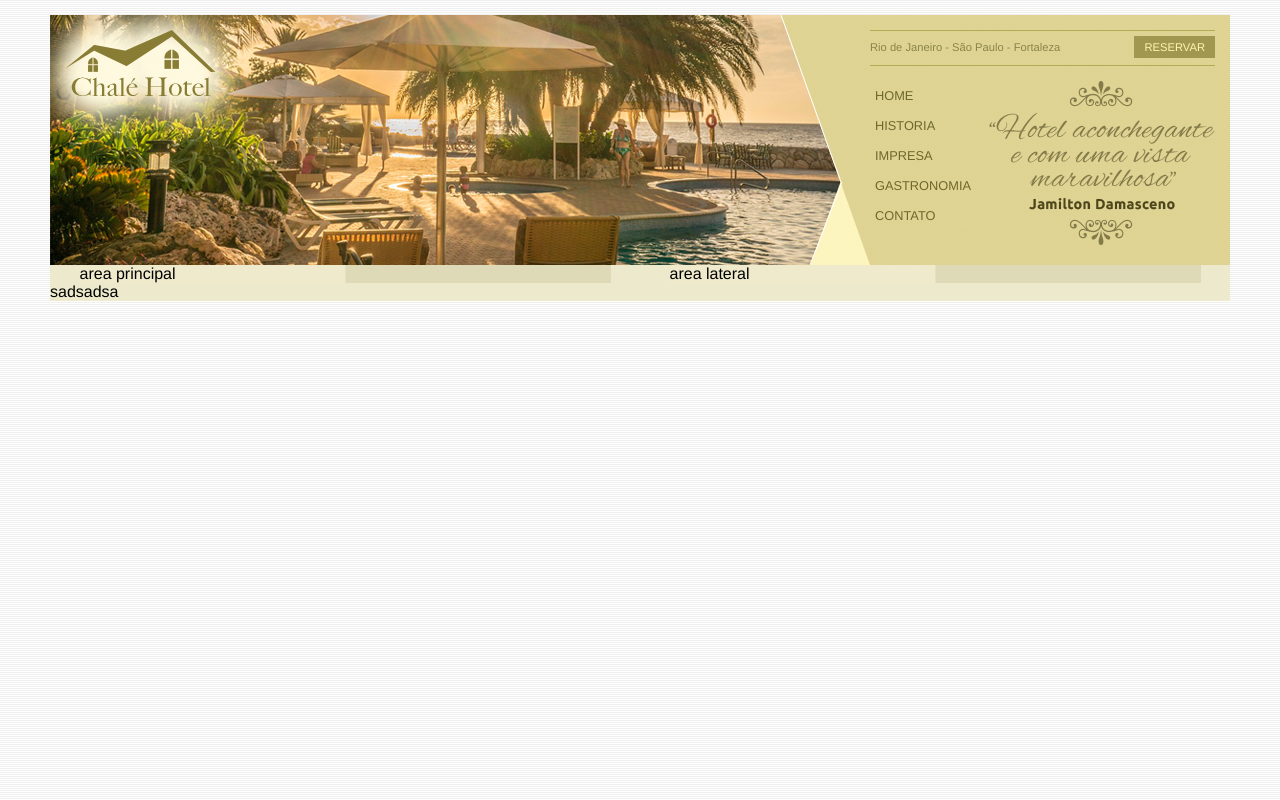
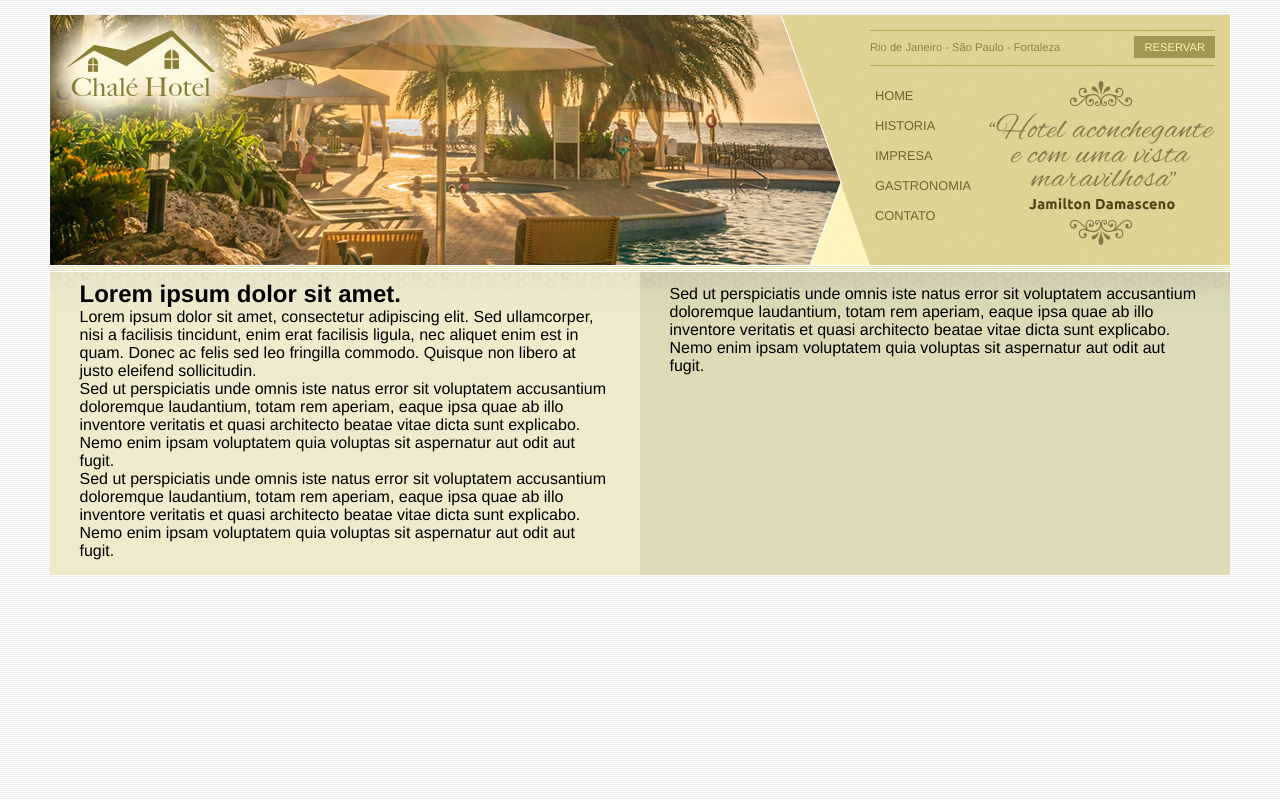
Before and after one commit to DavidWanderley/chale-Hotel, a plain HTML site: page index.html in a window 1280 px wide. Drawn offline with Linux system fonts and the light colour scheme.

Commit message:
terminando a area principal

```diff
--- a/css/style.css
+++ b/css/style.css
@@ -15,13 +15,13 @@ a {
 }
 
 #container {
-  background: #ede9cc;
+  background: url(../img/bg-container.png) top center repeat-y;
   margin: 0 auto;
   min-width: 740px;
   max-width: 1180px;
 }
 
-#clear{
+#clear {
   clear: both;
 }
 
@@ -125,17 +125,20 @@ ul#nav a:hover {
 /* section 1 */
 
 #main-area {
-  float : left;
+  float: left;
   width: 50%;
+  background: url(../img/bg-area-principal.png) top left repeat-x;
+  padding: 15px 0px;
 }
 
-#side-area{
+#side-area {
   float: right;
   width: 50%;
+  background: url(../img/bg-area-lateral.png) top left repeat-x;
+  padding: 20px 0px;
 }
 
 .content {
   margin: 0 auto;
   width: 90%;
-  background: url(../img/bg-container.png) top center repeat-y;
 }
--- a/index.html
+++ b/index.html
@@ -49,16 +49,44 @@
     <section>
       <div id="container">
         <div id="main-area">
-          <div class="content">area principal</div>
+          <div class="content">
+            <h2>Lorem ipsum dolor sit amet.</h2>
+            <p>
+              Lorem ipsum dolor sit amet, consectetur adipiscing elit. Sed
+              ullamcorper, nisi a facilisis tincidunt, enim erat facilisis
+              ligula, nec aliquet enim est in quam. Donec ac felis sed leo
+              fringilla commodo. Quisque non libero at justo eleifend
+              sollicitudin.
+            </p>
+            <p>
+              Sed ut perspiciatis unde omnis iste natus error sit voluptatem
+              accusantium doloremque laudantium, totam rem aperiam, eaque ipsa
+              quae ab illo inventore veritatis et quasi architecto beatae vitae
+              dicta sunt explicabo. Nemo enim ipsam voluptatem quia voluptas sit
+              aspernatur aut odit aut fugit.
+            </p>
+            <p>
+              Sed ut perspiciatis unde omnis iste natus error sit voluptatem
+              accusantium doloremque laudantium, totam rem aperiam, eaque ipsa
+              quae ab illo inventore veritatis et quasi architecto beatae vitae
+              dicta sunt explicabo. Nemo enim ipsam voluptatem quia voluptas sit
+              aspernatur aut odit aut fugit.
+            </p>
+          </div>
         </div>
         <div id="side-area">
-          <div class="content">area lateral</div>
+          <div class="content">
+            <p>
+              Sed ut perspiciatis unde omnis iste natus error sit voluptatem
+              accusantium doloremque laudantium, totam rem aperiam, eaque ipsa
+              quae ab illo inventore veritatis et quasi architecto beatae vitae
+              dicta sunt explicabo. Nemo enim ipsam voluptatem quia voluptas sit
+              aspernatur aut odit aut fugit.
+            </p>
+          </div>
         </div>
-        <div id="clear">sadsadsa</div>
+        <div id="clear"></div>
       </div>
     </section>
-
-    <footer>
-    </footer>
   </body>
 </html>
```
